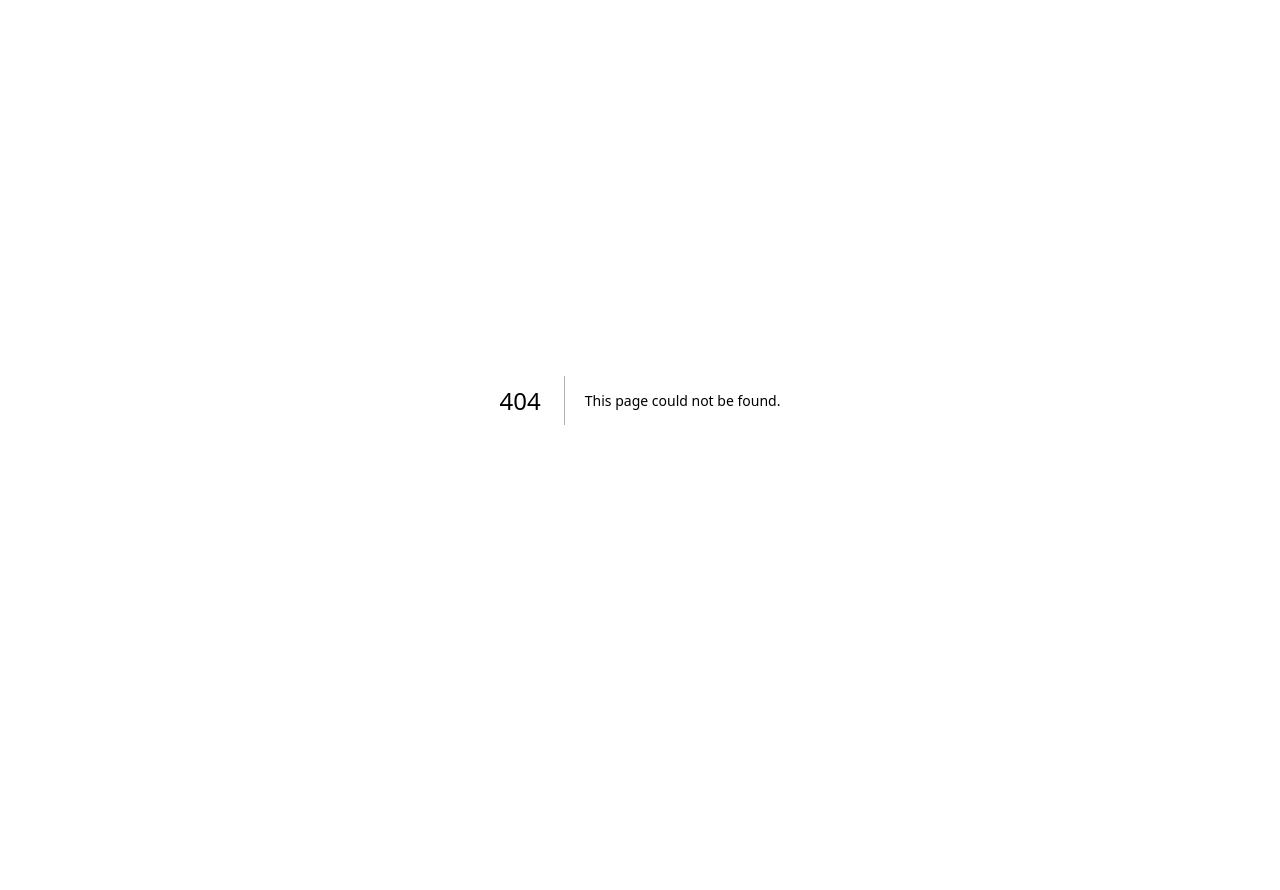
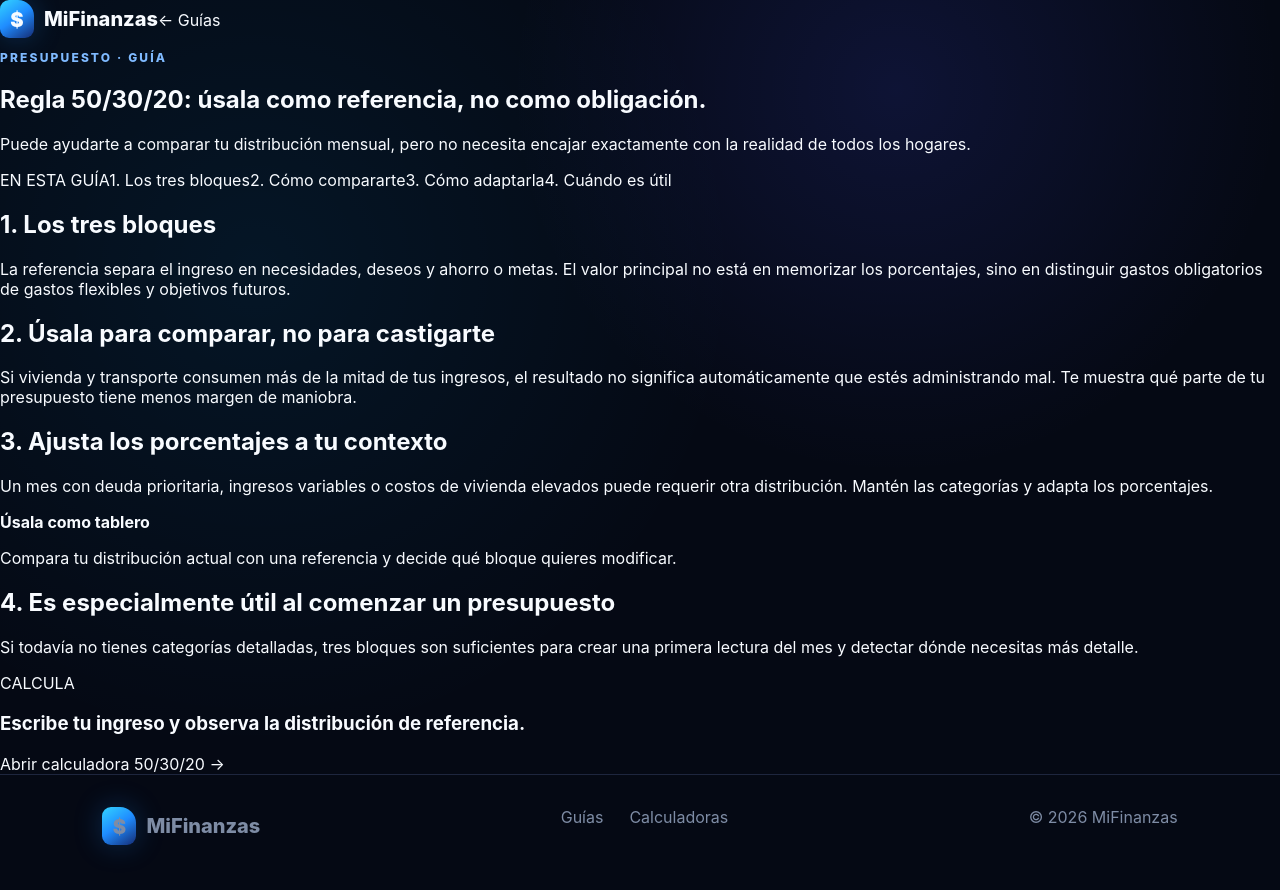
Before and after one commit to Sofonias-23/MiFinanzas, a Next.js app in the folder web/: page /guias/regla-50-30-20 in a window 1280 px wide. Before the commit this address had no page. Shown: the top 890 px of the page. Before the commit the page ends 800 px from the top, so only its background shows below. Built offline with nearby package versions, Linux system fonts and the light colour scheme.

Commit message:
Agregar guía financiera pública

```diff
--- /dev/null
+++ b/web/app/guias/regla-50-30-20/page.tsx
@@ -0,0 +1,28 @@
+export default function ReglaPage() {
+  return (
+    <main className="articlePage">
+      <ArticleHeader />
+      <article className="articleWrap">
+        <header className="articleHero">
+          <p className="eyebrow">PRESUPUESTO · GUÍA</p>
+          <h1>Regla 50/30/20: úsala como referencia, no como obligación.</h1>
+          <p>Puede ayudarte a comparar tu distribución mensual, pero no necesita encajar exactamente con la realidad de todos los hogares.</p>
+        </header>
+
+        <div className="articleBody">
+          <aside><span>EN ESTA GUÍA</span><a href="#bloques">1. Los tres bloques</a><a href="#comparar">2. Cómo compararte</a><a href="#adaptar">3. Cómo adaptarla</a><a href="#util">4. Cuándo es útil</a></aside>
+          <div>
+            <section id="bloques"><h2>1. Los tres bloques</h2><p>La referencia separa el ingreso en necesidades, deseos y ahorro o metas. El valor principal no está en memorizar los porcentajes, sino en distinguir gastos obligatorios de gastos flexibles y objetivos futuros.</p></section>
+            <section id="comparar"><h2>2. Úsala para comparar, no para castigarte</h2><p>Si vivienda y transporte consumen más de la mitad de tus ingresos, el resultado no significa automáticamente que estés administrando mal. Te muestra qué parte de tu presupuesto tiene menos margen de maniobra.</p></section>
+            <section id="adaptar"><h2>3. Ajusta los porcentajes a tu contexto</h2><p>Un mes con deuda prioritaria, ingresos variables o costos de vivienda elevados puede requerir otra distribución. Mantén las categorías y adapta los porcentajes.</p><div className="articleCallout"><b>Úsala como tablero</b><p>Compara tu distribución actual con una referencia y decide qué bloque quieres modificar.</p></div></section>
+            <section id="util"><h2>4. Es especialmente útil al comenzar un presupuesto</h2><p>Si todavía no tienes categorías detalladas, tres bloques son suficientes para crear una primera lectura del mes y detectar dónde necesitas más detalle.</p></section>
+            <div className="articleNext"><span>CALCULA</span><h3>Escribe tu ingreso y observa la distribución de referencia.</h3><a href="/calculadoras#503020">Abrir calculadora 50/30/20 →</a></div>
+          </div>
+        </div>
+      </article>
+      <ArticleFooter />
+    </main>
+  );
+}
+function ArticleHeader(){return <header className="articleTop"><a className="brand" href="/"><span className="brandMark"><span className="brandDollar">$</span></span><span>MiFinanzas</span></a><a href="/guias">← Guías</a></header>}
+function ArticleFooter(){return <footer className="publicFooter"><a className="brand" href="/"><span className="brandMark"><span className="brandDollar">$</span></span><span>MiFinanzas</span></a><div><a href="/guias">Guías</a><a href="/calculadoras">Calculadoras</a></div><span>© 2026 MiFinanzas</span></footer>}
```
